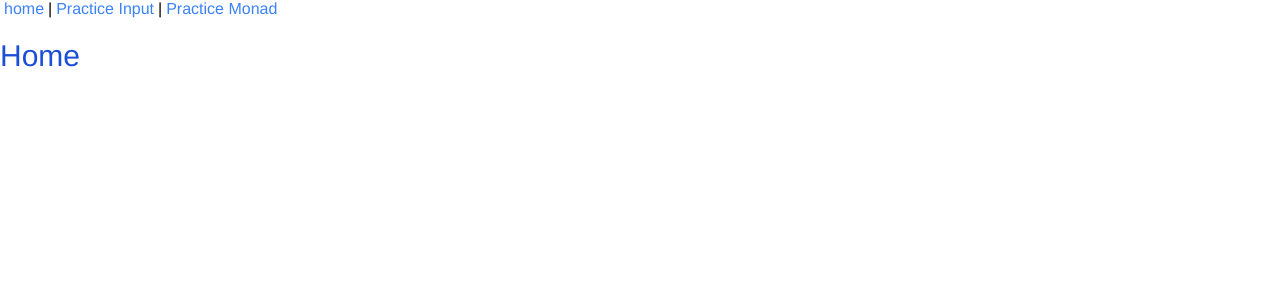
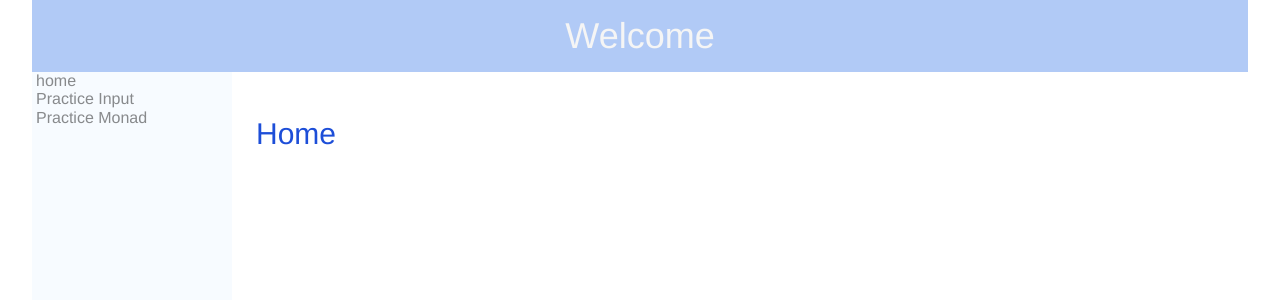
Before and after one commit to sarmiley/matt-react-vite-practice, a React (Vite) app: page / in a window 1280 px wide. Shown: the top 300 px of the page. Built offline with nearby package versions, Linux system fonts and the light colour scheme; no server answers.

Commit message:
調整layout

```diff
--- a/src/assets/styles/layout/_layout.scss
+++ b/src/assets/styles/layout/_layout.scss
@@ -10,3 +10,21 @@
   padding-bottom: $footer-height;
   // 以上勿動
 }
+
+.header {
+  &__app {
+    color: rgba(245, 245, 245, 1);
+    background-color: rgba(100, 149, 237, 0.5);
+  }
+}
+
+.navbar {
+  width: 200px;
+  height: 100vh;
+  background-color: rgba(240, 248, 255, 0.5);
+}
+
+.navbar a {
+  color: rgba(25, 25, 25, 0.5);
+  text-decoration-line: none;
+}
--- /dev/null
+++ b/src/layout/AppContent.tsx
@@ -0,0 +1,10 @@
+import { PropsWithChildren } from "react"
+
+type AppContentProps = PropsWithChildren
+
+const AppContent: React.FC<AppContentProps> = (props: AppContentProps) => {
+  const { children } = props
+  return <div className="p-6">{children}</div>
+}
+
+export default AppContent
--- a/src/layout/AppLayout.tsx
+++ b/src/layout/AppLayout.tsx
@@ -1,5 +1,8 @@
 import Footer from "@/layout/Footer"
 import Header from "@/layout/Header"
+import Navbar from "@/layout/Navbar"
+import AppContent from "@/layout/AppContent"
+
 import { selectIsLogin } from "@/store/slices/appSlice"
 import useAppSelector from "@/utils/hook/useAppSelector"
 import { PropsWithChildren } from "react"
@@ -21,10 +24,13 @@ export const AppLayout = ({
   }
 
   return (
-    <>
+    <div className="container mx-auto px-8 ">
       <Header />
-      <main className="content">{children}</main>
+      <div className="flex">
+        <Navbar />
+        <AppContent children={children} />
+      </div>
       <Footer />
-    </>
+    </div>
   )
 }
--- a/src/layout/Header.tsx
+++ b/src/layout/Header.tsx
@@ -1,28 +1,8 @@
-import router from "@/router"
-import { Link } from "react-router-dom"
-
 export default function Header() {
-  const { routes } = router
-  const practicesRoutes =
-    routes[0].children?.[0].children?.filter((route) => {
-      return route.index
-        ? { path: "/", title: route.id }
-        : { path: route.path, title: route.id }
-    }) ?? []
-
   return (
-    <div className="header header--app">
-      <div className="flex justify-start">
-        {practicesRoutes.map((item, index) => {
-          return (
-            <div key={index}>
-              <Link className="p-1 text-blue-500" to={item.path ?? "/"}>
-                {item.id}
-              </Link>
-              {index !== practicesRoutes.length - 1 && "|"}
-            </div>
-          )
-        })}
+    <div className="header header__app">
+      <div className="flex justify-center">
+        <div className="text-4xl py-4">Welcome</div>
       </div>
     </div>
   )
--- /dev/null
+++ b/src/layout/Navbar.tsx
@@ -0,0 +1,31 @@
+import router from "@/router"
+import React from "react"
+import { Link } from "react-router-dom"
+
+const Navbar: React.FC = () => {
+  const { routes } = router
+  const practicesRoutes =
+    routes[0].children?.[0].children?.filter((route) => {
+      return route.index
+        ? { path: "/", title: route.id }
+        : { path: route.path, title: route.id }
+    }) ?? []
+
+  return (
+    <div className="navbar">
+      <ul>
+        {practicesRoutes.map((item, index) => {
+          return (
+            <li key={index}>
+              <Link className="p-1 text-blue-500" to={item.path ?? "/"}>
+                {item.id}
+              </Link>
+            </li>
+          )
+        })}
+      </ul>
+    </div>
+  )
+}
+
+export default Navbar
```
Also changed, not shown: 1 other file (tests, documents, lock files or other folders).
